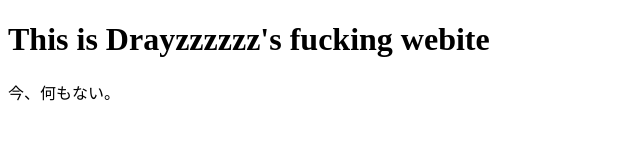
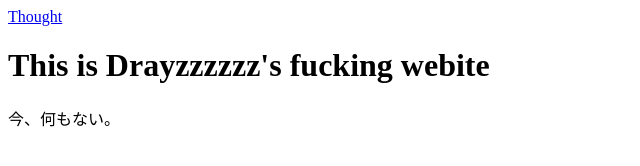
Before and after one commit to TasuiD/tasuid.github.io, a plain HTML site: page index.html in a window 1280 px wide. Shown: the whole page, without its empty margins (0-640 px from the left). Drawn offline with Linux system fonts and the light colour scheme.

Commit message:
Update index.html

```diff
--- a/index.html
+++ b/index.html
@@ -2,7 +2,8 @@
 <html>
     <title>Nothing But Works</title>
 <body>
-<h1>This is Drayzzzzzz's fucking webite</h1>
-<p>今、何もない。</p>
+    <a href="./test.html">Thought</a>
+    <h1>This is Drayzzzzzz's fucking webite</h1>
+    <p>今、何もない。</p>
 </body>
 </html>
```
